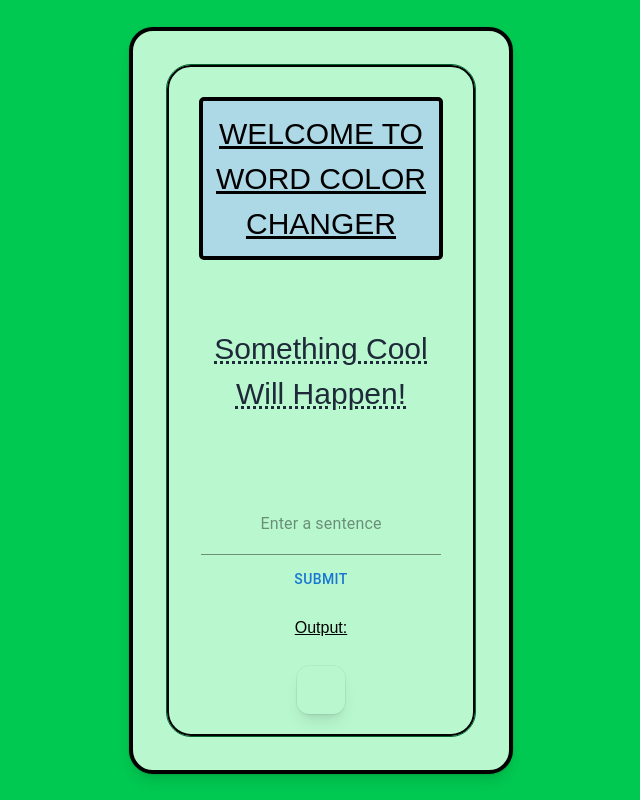
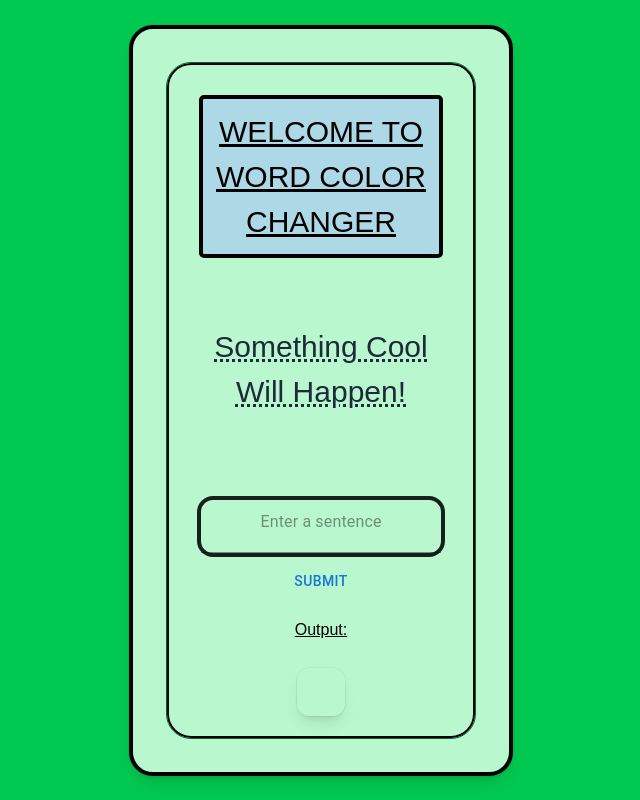
Before and after one commit to Steven-Ou/WordChanger, a Next.js app in the folder word/: page / in a window 1280 px wide. Shown: the whole page, without its empty margins (319-959 px from the left). Built offline with nearby package versions, Linux system fonts and the light colour scheme.

Commit message:
updating the input textbox

```diff
--- a/word/app/page.js
+++ b/word/app/page.js
@@ -51,7 +51,7 @@ export default function Home() {
           id="amount"
           placeholder="Enter a sentence"
           autoComplete="off"
-          className="transition-all duration-300 ease-in-out"
+          className="transition-all duration-300 ease-in-out border-4 rounded-2xl animate-borderColor"
           style={{textAlign:"center"}}
           value={inP}
           onChange={(e) => setinP(e.target.value)}
```
